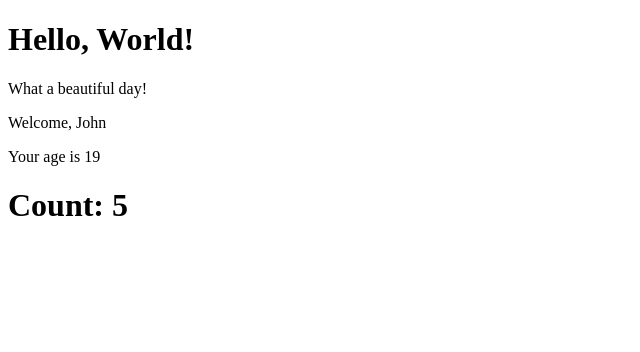
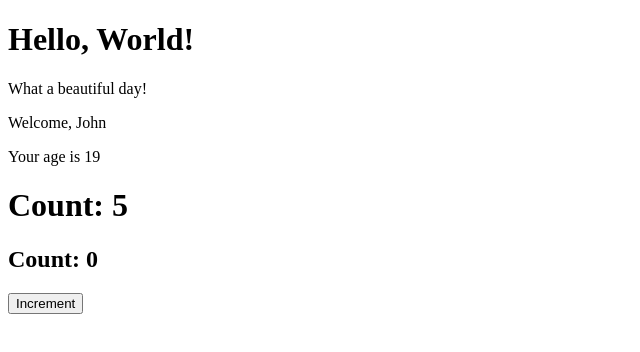
Before and after one commit to CristianRmb/react-exercises, a React (Create React App) app: page / in a window 1280 px wide. Shown: the top 352 px of the page, without its empty margins (0-640 px from the left). Built offline with nearby package versions, Linux system fonts and the light colour scheme.

Commit message:
es events-01

```diff
--- a/src/App.js
+++ b/src/App.js
@@ -2,6 +2,7 @@
 import { Counter } from './Counter';
 import { Message } from './Message';
 import { Welcome } from './Welcome ';
+import { ClickCounter } from './ClickCounter';
 
 export class App extends React.Component {
   render() {
@@ -10,6 +11,7 @@
         <Message />
         <Welcome name='John' age='19' />
         <Counter/>
+        <ClickCounter />
       </div>
     );
   }
--- /dev/null
+++ b/src/ClickCounter.js
@@ -0,0 +1,28 @@
+import React from 'react';
+
+export class ClickCounter extends React.Component {
+  state = {
+    counter: 0,
+  };
+
+  incrementCounter = () => {
+    this.setState((state) => {
+      return {
+        counter: state.counter + this.props.incrementBy,
+      };
+    });
+  };
+
+  render() {
+    return (
+      <div>
+        <h2>Count: {this.state.counter}</h2>
+        <button onClick={this.incrementCounter}>Increment</button>
+      </div>
+    );
+  }
+}
+
+ClickCounter.defaultProps = {
+  incrementBy: 1,
+};
```
